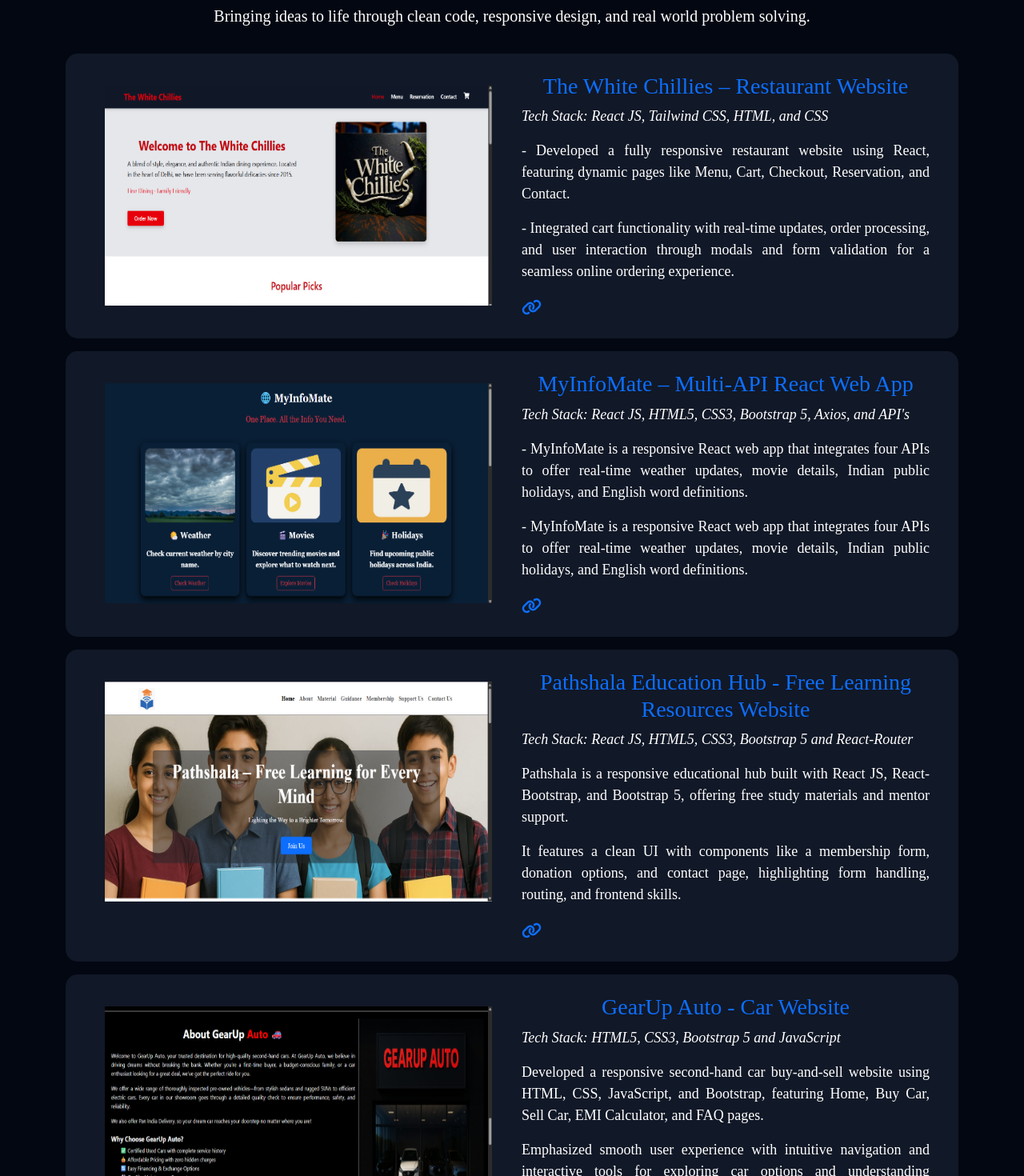
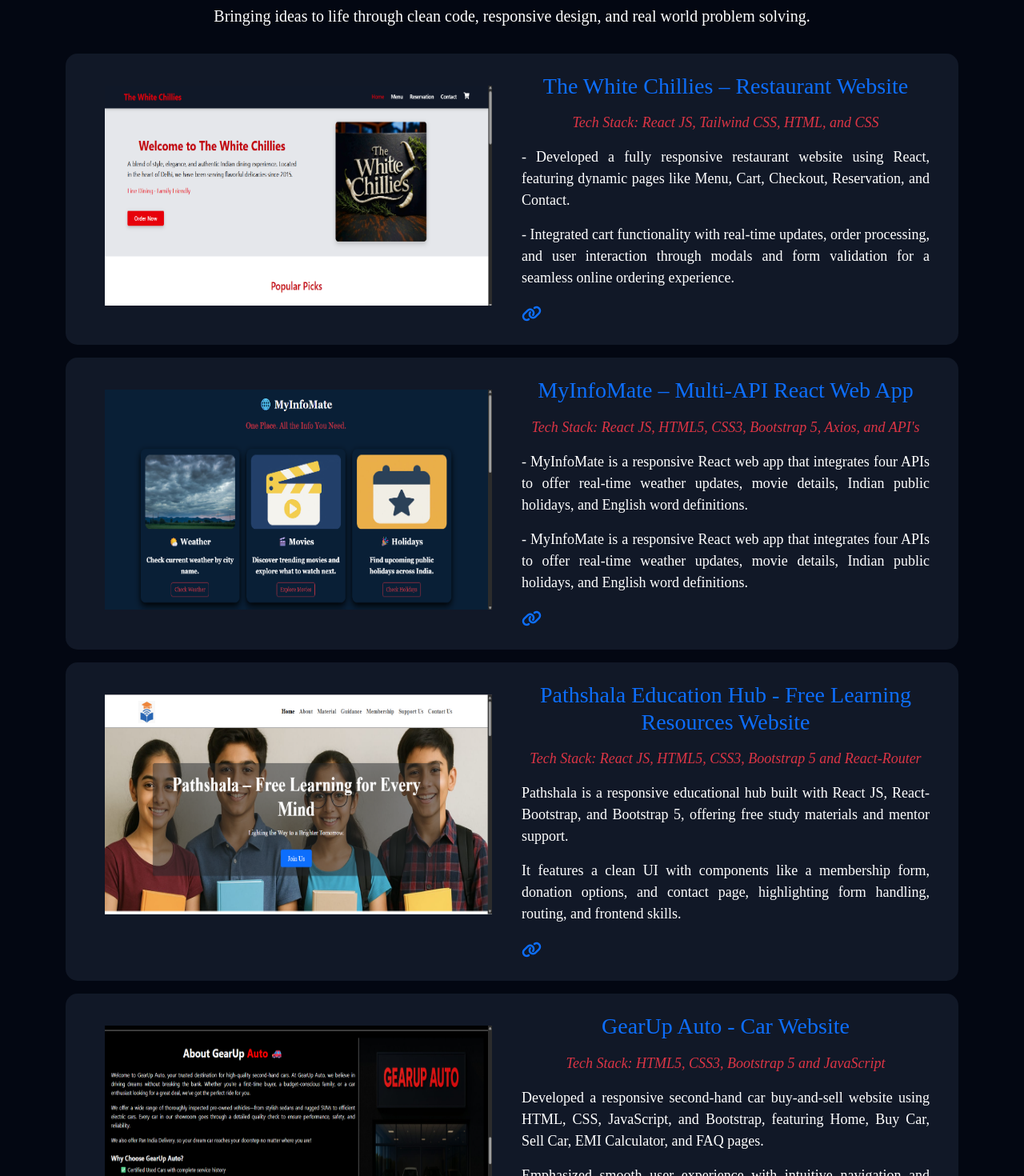
Before and after one commit to MohdMunafKhan/Personal-Portfolio, a React (Vite) app: page / in a window 1280 px wide. Shown: the part 2500-3970 px from the top of the page at 80% size. Built offline with nearby package versions, Linux system fonts and the light colour scheme.

Commit message:
Updated feature/bugfix/changes

```diff
--- a/src/components/Projects.jsx
+++ b/src/components/Projects.jsx
@@ -25,8 +25,8 @@ const Projects = () => {
             <img src={proj5} alt="project-image" className='img-fluid' />
           </div>
           <div className="col-md-6 project-box-txt">
-            <h3 className='text-center text-primary'>The White Chillies – Restaurant Website</h3>
-            <p><i>Tech Stack: React JS, Tailwind CSS, HTML, and CSS</i></p>
+            <h3 className='text-center text-primary mb-3'>The White Chillies – Restaurant Website</h3>
+            <p className='text-center text-danger'><i>Tech Stack: React JS, Tailwind CSS, HTML, and CSS</i></p>
             <p>- Developed a fully responsive restaurant website using React, featuring dynamic pages like Menu, Cart, Checkout, Reservation, and Contact.</p>
             <p>- Integrated cart functionality with real-time updates, order processing, and user interaction through modals and form validation for a seamless online ordering experience.</p>
 
@@ -39,8 +39,8 @@ const Projects = () => {
             <img src={proj4} alt="project-image" className='img-fluid' />
           </div>
           <div className="col-md-6 project-box-txt">
-            <h3 className='text-center text-primary'>MyInfoMate – Multi-API React Web App</h3>
-            <p><i>Tech Stack: React JS, HTML5, CSS3, Bootstrap 5, Axios, and API's</i></p>
+            <h3 className='text-center text-primary mb-3'>MyInfoMate – Multi-API React Web App</h3>
+            <p className='text-center text-danger'><i>Tech Stack: React JS, HTML5, CSS3, Bootstrap 5, Axios, and API's</i></p>
             <p>- MyInfoMate is a responsive React web app that integrates four APIs to offer real-time weather updates, movie details, Indian public holidays, and English word definitions.</p>
             <p>- MyInfoMate is a responsive React web app that integrates four APIs to offer real-time weather updates, movie details, Indian public holidays, and English word definitions.</p>
 
@@ -53,8 +53,8 @@ const Projects = () => {
             <img src={proj3} alt="project-image" className='img-fluid' />
           </div>
           <div className="col-md-6 project-box-txt">
-            <h3 className='text-center text-primary'>Pathshala Education Hub - Free Learning Resources Website</h3>
-            <p><i>Tech Stack: React JS, HTML5, CSS3, Bootstrap 5 and React-Router</i></p>
+            <h3 className='text-center text-primary mb-3'>Pathshala Education Hub - Free Learning Resources Website</h3>
+            <p className='text-center text-danger'><i>Tech Stack: React JS, HTML5, CSS3, Bootstrap 5 and React-Router</i></p>
             <p>Pathshala is a responsive educational hub built with React JS, React-Bootstrap, and Bootstrap 5, offering free study materials and mentor support.</p>
             <p>It features a clean UI with components like a membership form, donation options, and contact page, highlighting form handling, routing, and frontend skills.</p>
 
@@ -67,8 +67,8 @@ const Projects = () => {
             <img src={proj2} alt="project-image" className='img-fluid' />
           </div>
           <div className="col-md-6 project-box-txt">
-            <h3 className='text-center text-primary'>GearUp Auto - Car Website</h3>
-            <p><i>Tech Stack: HTML5, CSS3, Bootstrap 5 and JavaScript</i></p>
+            <h3 className='text-center text-primary mb-3'>GearUp Auto - Car Website</h3>
+            <p className='text-center text-danger'><i>Tech Stack: HTML5, CSS3, Bootstrap 5 and JavaScript</i></p>
             <p>Developed a responsive second-hand car buy-and-sell website using HTML, CSS, JavaScript, and Bootstrap, featuring Home, Buy Car, Sell Car, EMI Calculator, and FAQ pages.</p>
             <p>Emphasized smooth user experience with intuitive navigation and interactive tools for exploring car options and understanding financing.</p>
 
```
